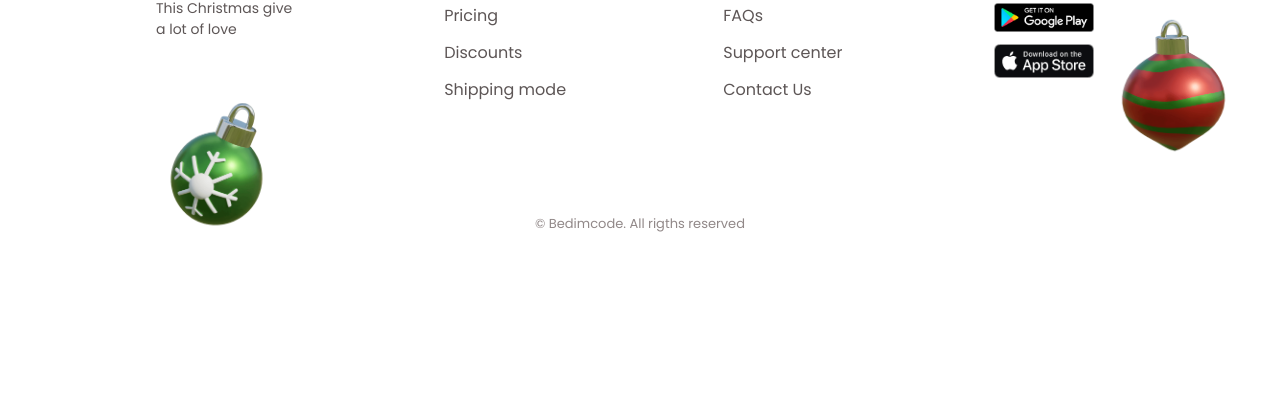
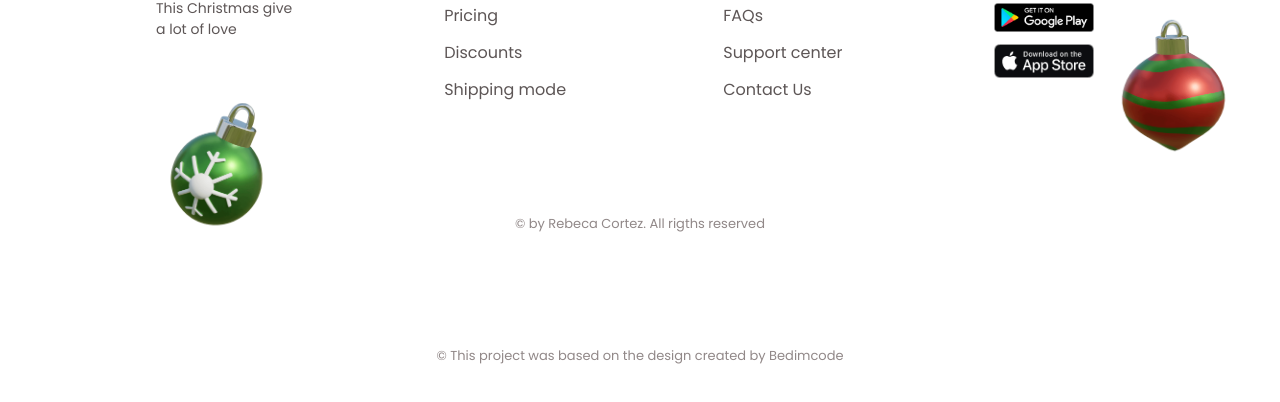
Before and after one commit to rebecacortez/ChristmasWebsite, a plain HTML site: page index.html in a window 1280 px wide. Shown: the part 3656-4058 px from the top of the page. Before the commit the page ends 3938 px from the top, so only its background shows below. Drawn offline with nearby package versions, Linux system fonts and the light colour scheme.

Commit message:
Update index.html

```diff
--- a/index.html
+++ b/index.html
@@ -17,7 +17,7 @@
     <!--=============== CSS ===============-->
     <link rel="stylesheet" href="assets/css/styles.css">
 
-    <title>Responsive Christmas Website - Bedimcode</title>
+    <title>Merry Christmas!</title>
 </head>
 
 <body>
@@ -309,7 +309,8 @@
             <img src="assets/img/footer2.png" alt="" class="footer__img2">
         </div>
 
-        <span class="footer__copy">&#169; Bedimcode. All rigths reserved</span>
+        <span class="footer__copy">&#169; by Rebeca Cortez. All rigths reserved</span>
+        <span class="footer__copy">&#169; This project was based on the design created by Bedimcode</span>
     </footer>
 
     <!--=============== SCROLL UP ===============-->
```
